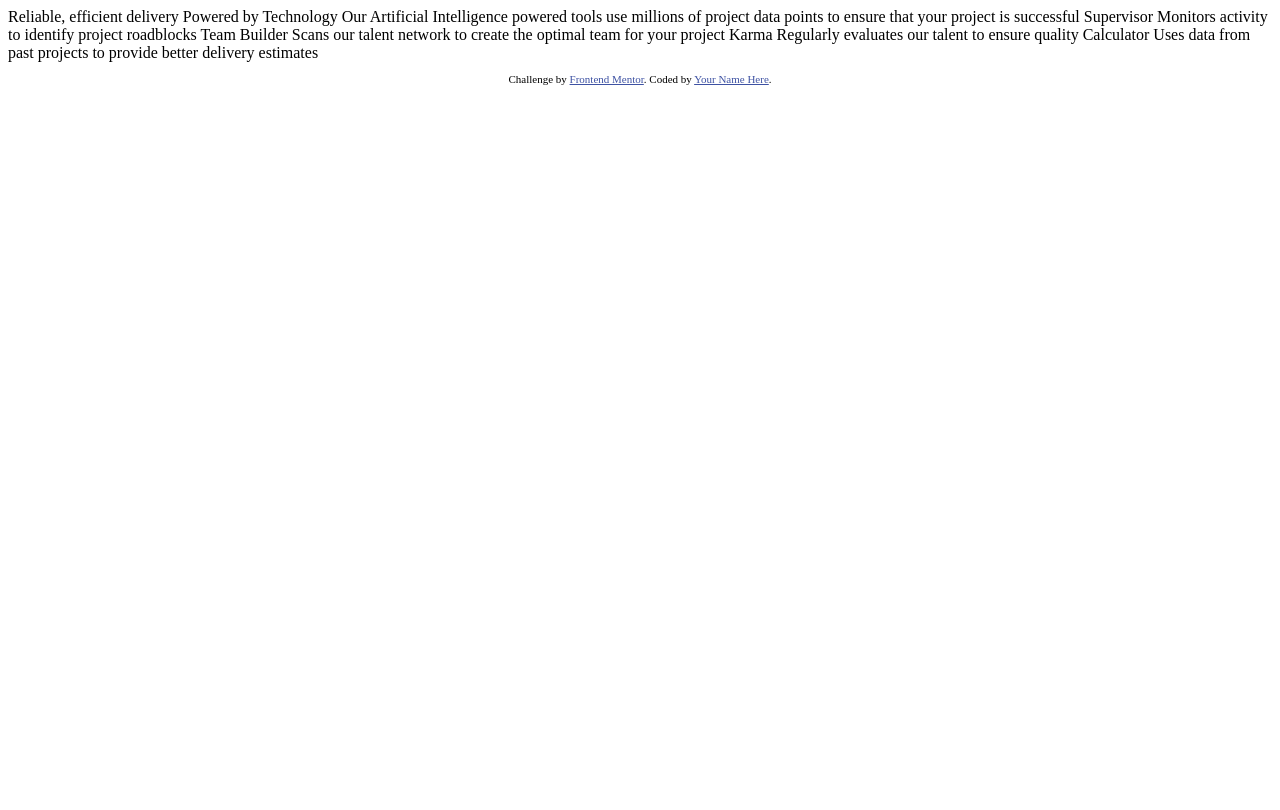
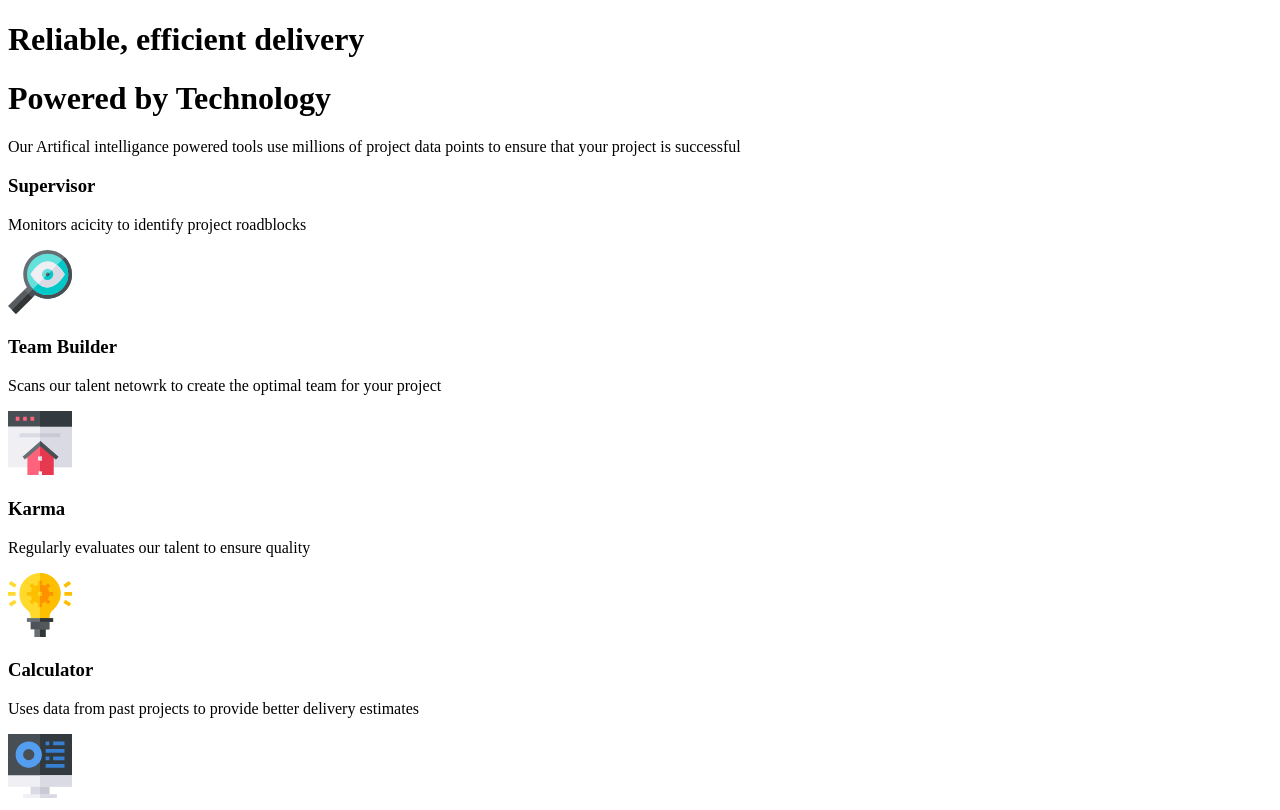
Before and after one commit to JaredBrown1/Four-Card-Feauture, a plain HTML site: page four-card-feature-section-master/index.html in a window 1280 px wide. Drawn offline with Linux system fonts and the light colour scheme.

Commit message:
finished laying out HTML

```diff
--- a/four-card-feature-section-master/index.html
+++ b/four-card-feature-section-master/index.html
@@ -1,45 +1,80 @@
 <!DOCTYPE html>
 <html lang="en">
   <head>
-  <meta charset="UTF-8">
-  <meta name="viewport" content="width=device-width, initial-scale=1.0"> <!-- displays site properly based on user's device -->
+    <meta charset="UTF-8" />
+    <meta name="viewport" content="width=device-width, initial-scale=1.0" />
+    <!-- displays site properly based on user's device -->
 
-  <link rel="icon" type="image/png" sizes="32x32" href="./images/favicon-32x32.png">
+    <link
+      rel="icon"
+      type="image/png"
+      sizes="32x32"
+      href="./images/favicon-32x32.png"
+    />
 
     <title>Frontend Mentor | Four card feature section</title>
 
     <!-- Feel free to remove these styles or customise in your own stylesheet 👍 -->
     <style>
-    .attribution { font-size: 11px; text-align: center; }
-    .attribution a { color: hsl(228, 45%, 44%); }
+      .attribution {
+        font-size: 11px;
+        text-align: center;
+      }
+      .attribution a {
+        color: hsl(228, 45%, 44%);
+      }
     </style>
   </head>
   <body>
-
-  Reliable, efficient delivery
-  Powered by Technology
-
-  Our Artificial Intelligence powered tools use millions of project data points
-  to ensure that your project is successful
-
-  Supervisor
-  Monitors activity to identify project roadblocks
-
-  Team Builder
-  Scans our talent network to create the optimal team for your project
-
-  Karma
-  Regularly evaluates our talent to ensure quality
-
-  Calculator
+    <div class="header">
+      <h1>Reliable, efficient delivery</h1>
+      <h1>Powered by Technology</h1>
+      <p>
+        Our Artifical intelligance powered tools use millions of project data
+        points to ensure that your project is successful
+      </p>
+    </div>
+    <div class="cards">
+      <div class="card">
+        <div>
+          <h3>Supervisor</h3>
+          <p>Monitors acicity to identify project roadblocks</p>
+        </div>
+        <div>
+          <img src="images/icon-supervisor.svg" alt="supervisor" />
+        </div>
+      </div>
+      <div class="card">
+        <div>
+          <h3>Team Builder</h3>
+          <p>
+            Scans our talent netowrk to create the optimal team for your project
+          </p>
+        </div>
+        <div>
+          <img src="images/icon-team-builder.svg" alt="team builder" />
+        </div>
+      </div>
+      <div class="card">
+        <div>
+          <h3>Karma</h3>
+          <p>Regularly evaluates our talent to ensure quality</p>
+        </div>
+        <div>
+          <img src="images/icon-karma.svg" alt="karma" />
+        </div>
+      </div>
+      <div class="card">
+        <div>
+          <h3>Calculator</h3>
+          <p>
             Uses data from past projects to provide better delivery estimates
-
-
-  <footer>
-    <p class="attribution">
-      Challenge by <a href="https://www.frontendmentor.io?ref=challenge" target="_blank">Frontend Mentor</a>.
-      Coded by <a href="#">Your Name Here</a>.
           </p>
-  </footer>
+        </div>
+        <div>
+          <img src="images/icon-calculator.svg" alt="calculator" />
+        </div>
+      </div>
+    </div>
   </body>
 </html>
```
Lines whose indentation alone changed are shown as unchanged.
